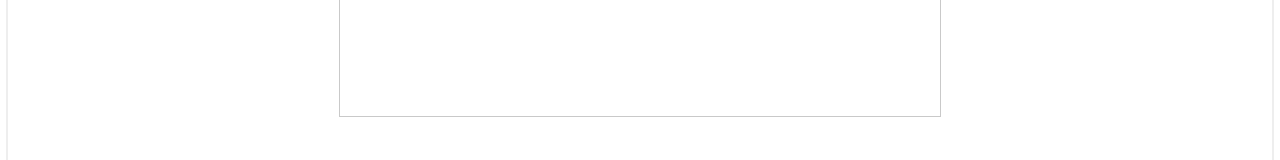
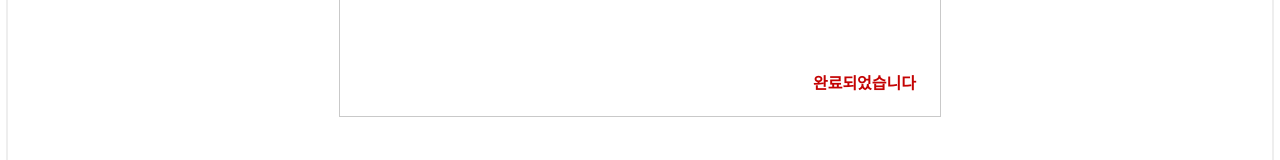
Before and after one commit to front-chan/redux-test-todo, a React (Create React App) app: page /lists/53136 in a window 1280 px wide. Shown: the part 580-740 px from the top of the page. Built offline with nearby package versions, Linux system fonts and the light colour scheme.

Commit message:
add complete styles

```diff
--- a/src/components/todo/Todo.jsx
+++ b/src/components/todo/Todo.jsx
@@ -23,9 +23,24 @@ function Todo() {
               <StButton>이전으로</StButton>
             </Link>
           </StDiv>
+          {/* <StH1>{todoIdList.title}</StH1> */}
+          {/* {(todos) =>
+            todos.done === false ? (
+              <StH1 style={{ textDecoration: "line-through" }}>
+                {todoIdList.title}
+              </StH1>
+            ) : (
+              <StH1>{todoIdList.title}</StH1>
+            )
+          } */}
           <StH1>{todoIdList.title}</StH1>
           <StP>{todoIdList.toDo}</StP>
         </div>
+        <StP complete>
+          {todoIdList.done === true
+            ? "아직 완료되지 않았습니다"
+            : "완료되었습니다"}
+        </StP>
       </StDiv>
       {/* </div>
         );
@@ -81,6 +96,15 @@ const StH1 = styled.h1`
 
 const StP = styled.p`
   padding: 0px 24px;
+  ${(props) =>
+    props.complete &&
+    css`
+      text-align: right;
+      height: 30px;
+      font-weight: bold;
+      color: #c40303;
+      /* text-decoration: line-through; */
+    `}
 `;
 
 export default Todo;
```
